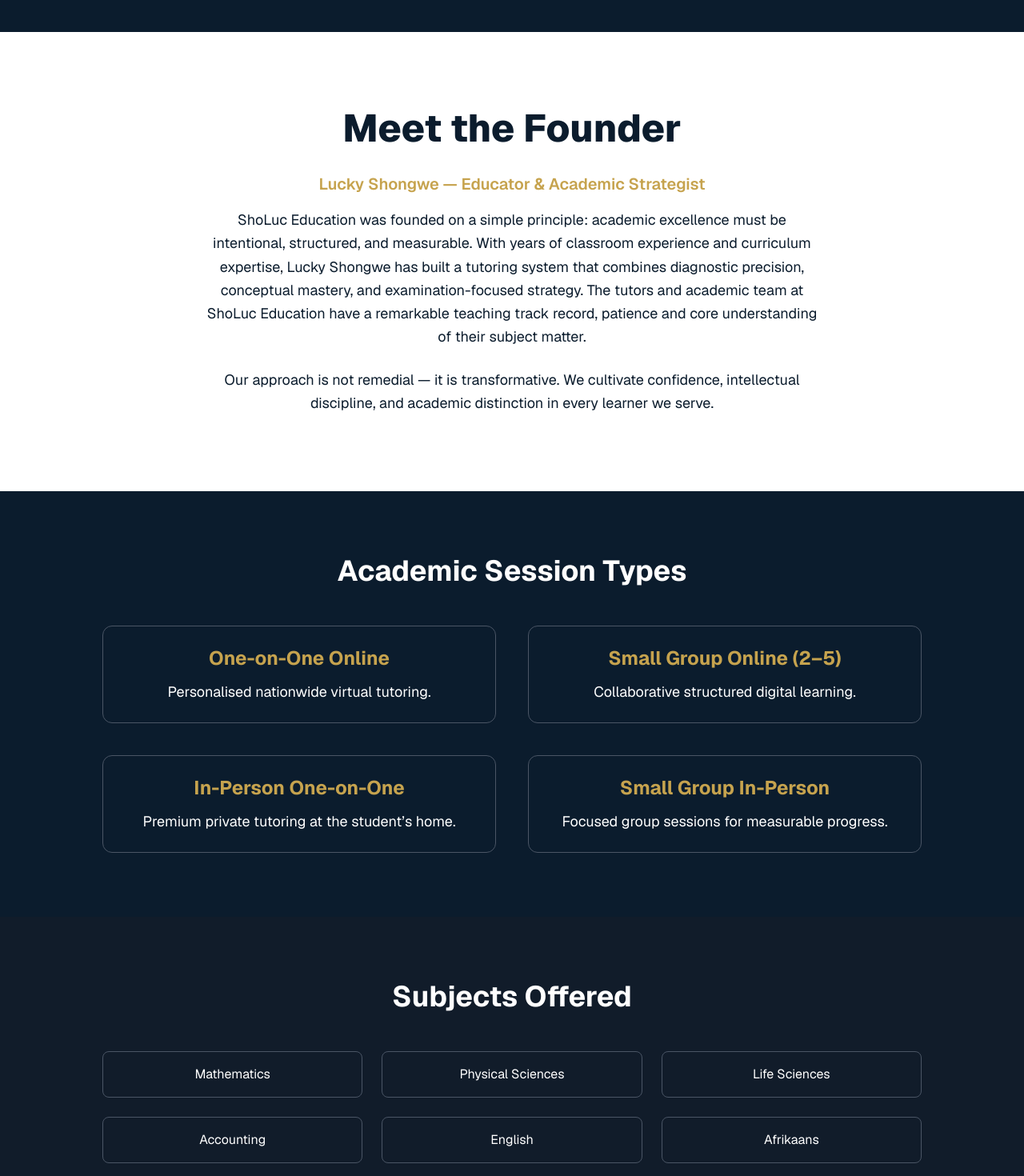
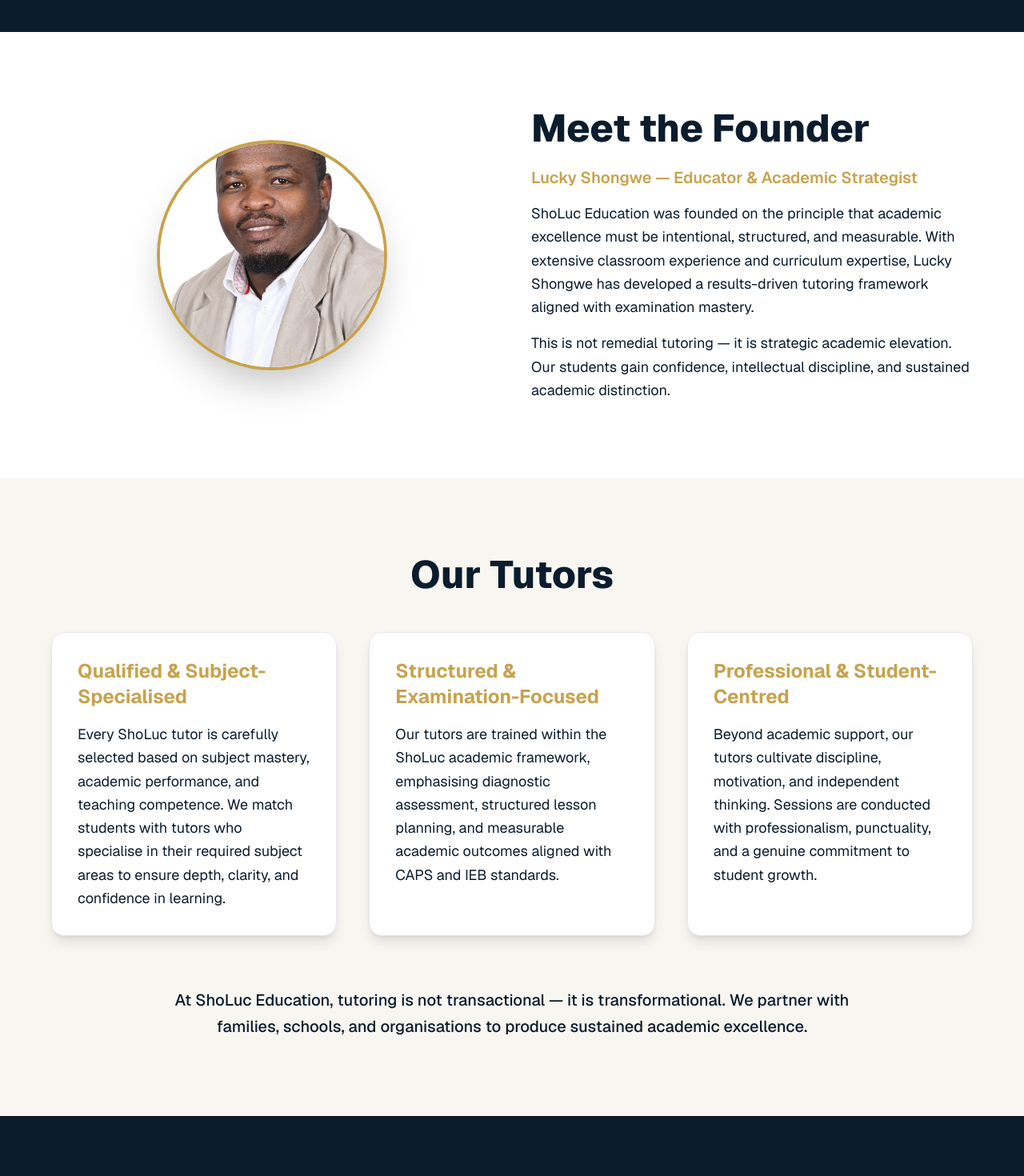
Before and after one commit to sholucholdings-hash/sholuc-education, a Next.js app: page / in a window 1280 px wide. Shown: the part 380-1850 px from the top of the page at 80% size. Built offline with nearby package versions, Linux system fonts and the light colour scheme.

Commit message:
Added founder photo integration

```diff
--- a/app/page.tsx
+++ b/app/page.tsx
@@ -106,9 +106,20 @@
 
       {/* FOUNDER SECTION */}
 <section className="bg-white text-[#0B1C2D] py-24 px-6">
-  <div className="max-w-5xl mx-auto text-center">
+  <div className="max-w-6xl mx-auto grid md:grid-cols-2 gap-12 items-center">
 
-    <h2 className="text-4xl md:text-5xl font-extrabold mb-8">
+    {/* Founder Image */}
+    <div className="flex justify-center">
+      <img
+        src="/founder.jpg"
+        alt="Lucky Shongwe - Founder of ShoLuc Education"
+        className="w-72 h-72 object-cover rounded-full shadow-2xl border-4 border-[#C6A34E]"
+      />
+    </div>
+
+    {/* Founder Text */}
+    <div>
+      <h2 className="text-4xl md:text-5xl font-extrabold mb-6">
         Meet the Founder
       </h2>
 
@@ -116,21 +127,77 @@
         Lucky Shongwe — Educator & Academic Strategist
       </p>
 
-    <p className="text-lg leading-relaxed max-w-3xl mx-auto mb-6">
-      ShoLuc Education was founded on a simple principle: academic excellence
-      must be intentional, structured, and measurable. With years of classroom
-      experience and curriculum expertise, Lucky Shongwe has built a tutoring
-      system that combines diagnostic precision, conceptual mastery, and
-      examination-focused strategy. The tutors and academic team at ShoLuc Education
-      have a remarkable teaching track record, patience and core understanding
-      of their subject matter.
+      <p className="text-lg leading-relaxed mb-4">
+        ShoLuc Education was founded on the principle that academic excellence
+        must be intentional, structured, and measurable. With extensive
+        classroom experience and curriculum expertise, Lucky Shongwe has
+        developed a results-driven tutoring framework aligned with examination mastery.
       </p>
 
-    <p className="text-lg leading-relaxed max-w-3xl mx-auto">
-      Our approach is not remedial — it is transformative. We cultivate
-      confidence, intellectual discipline, and academic distinction in every
-      learner we serve.
+      <p className="text-lg leading-relaxed">
+        This is not remedial tutoring — it is strategic academic elevation.
+        Our students gain confidence, intellectual discipline, and sustained
+        academic distinction.
       </p>
+    </div>
+
+  </div>
+</section>
+
+{/* TUTORS SECTION */}
+<section className="bg-[#F8F6F1] text-[#0B1C2D] py-24 px-6">
+  <div className="max-w-6xl mx-auto text-center">
+
+    <h2 className="text-4xl md:text-5xl font-extrabold mb-12">
+      Our Tutors
+    </h2>
+
+    <div className="grid md:grid-cols-3 gap-10 text-left">
+
+      <div className="bg-white p-8 rounded-2xl shadow-lg border border-gray-200">
+        <h3 className="text-2xl font-bold mb-4 text-[#C6A34E]">
+          Qualified & Subject-Specialised
+        </h3>
+        <p className="text-lg leading-relaxed">
+          Every ShoLuc tutor is carefully selected based on subject mastery,
+          academic performance, and teaching competence. We match students
+          with tutors who specialise in their required subject areas to ensure
+          depth, clarity, and confidence in learning.
+        </p>
+      </div>
+
+      <div className="bg-white p-8 rounded-2xl shadow-lg border border-gray-200">
+        <h3 className="text-2xl font-bold mb-4 text-[#C6A34E]">
+          Structured & Examination-Focused
+        </h3>
+        <p className="text-lg leading-relaxed">
+          Our tutors are trained within the ShoLuc academic framework,
+          emphasising diagnostic assessment, structured lesson planning,
+          and measurable academic outcomes aligned with CAPS and IEB standards.
+        </p>
+      </div>
+
+      <div className="bg-white p-8 rounded-2xl shadow-lg border border-gray-200">
+        <h3 className="text-2xl font-bold mb-4 text-[#C6A34E]">
+          Professional & Student-Centred
+        </h3>
+        <p className="text-lg leading-relaxed">
+          Beyond academic support, our tutors cultivate discipline,
+          motivation, and independent thinking. Sessions are conducted
+          with professionalism, punctuality, and a genuine commitment
+          to student growth.
+        </p>
+      </div>
+
+    </div>
+
+    <div className="mt-16 max-w-4xl mx-auto">
+      <p className="text-xl leading-relaxed font-medium">
+        At ShoLuc Education, tutoring is not transactional — it is transformational.
+        We partner with families, schools, and organisations to produce
+        sustained academic excellence.
+      </p>
+    </div>
 
   </div>
 </section>
```
Also changed, not shown: public/founder.jpg (added). Lines whose indentation alone changed are shown as unchanged.
